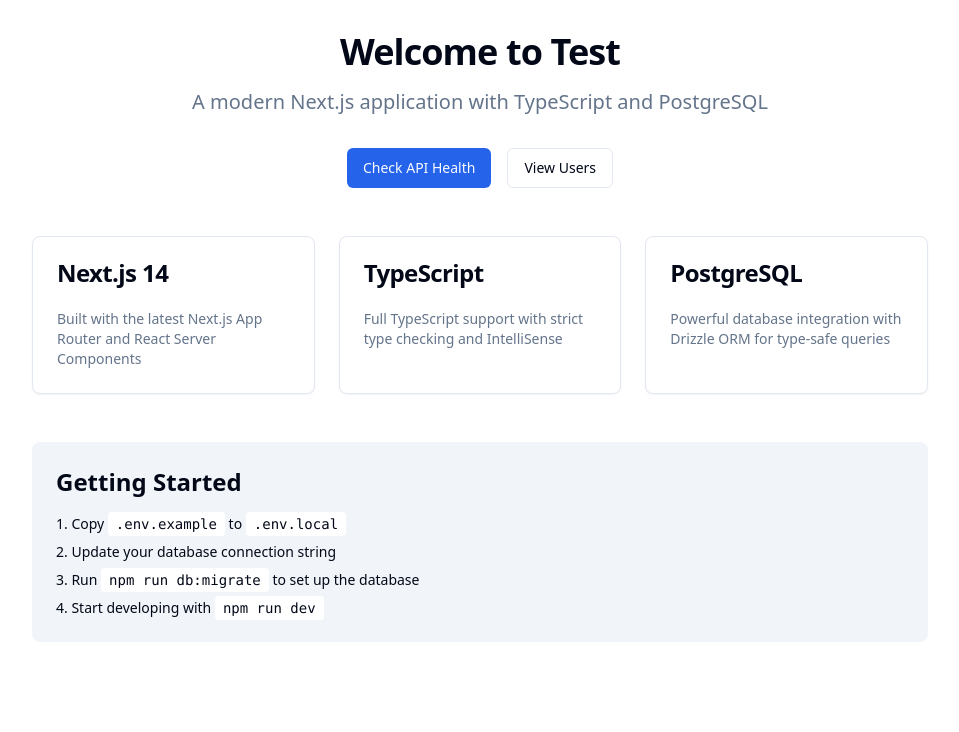
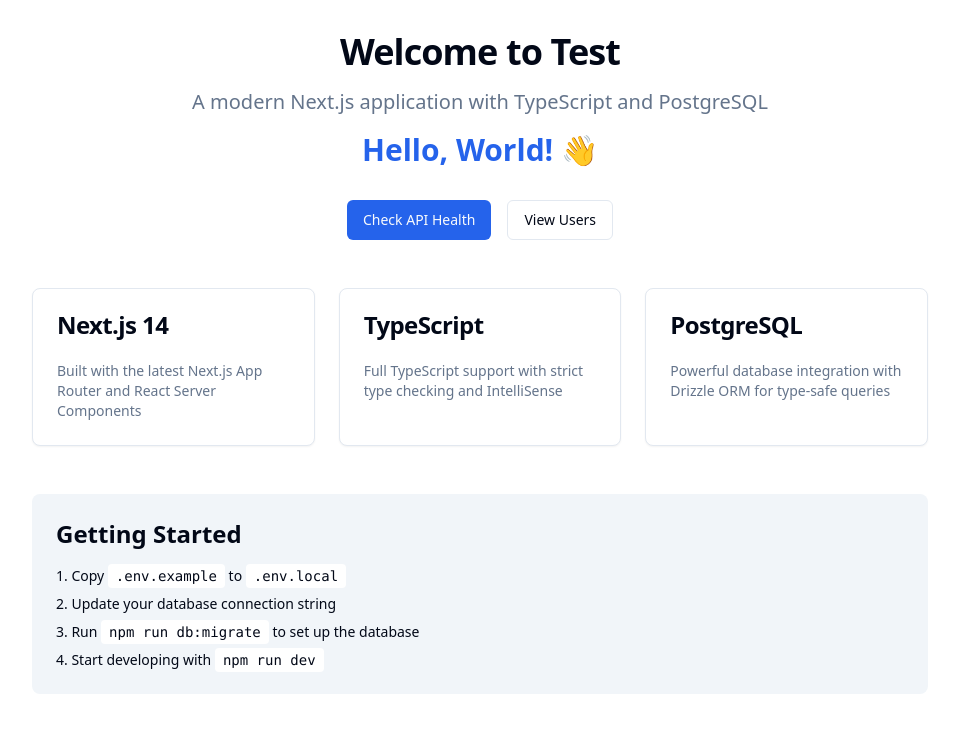
Before and after one commit to matiasne/a-empty-em, a Next.js app: page / in a window 1280 px wide. Shown: the top 732 px of the page, without its empty margins (160-1119 px from the left). Built offline with nearby package versions, Linux system fonts and the light colour scheme.

Commit message:
feat(agent): add a hello world message
Task ID: 7XDITrjeAztaB8zqxWoT
Type: feature
Priority: medium

```diff
--- a/src/app/page.tsx
+++ b/src/app/page.tsx
@@ -10,9 +10,10 @@ export default function HomePage() {
           <h1 className="text-4xl font-bold tracking-tight text-foreground mb-4">
             Welcome to Test
           </h1>
-          <p className="text-xl text-muted-foreground mb-8">
+          <p className="text-xl text-muted-foreground mb-4">
             A modern Next.js application with TypeScript and PostgreSQL
           </p>
+          <p className="text-3xl font-semibold text-primary mb-8">Hello, World! 👋</p>
           <div className="flex gap-4 justify-center">
             <Button asChild>
               <Link href="/api/health">Check API Health</Link>
```
Also changed, not shown: 1 other file (tests, documents, lock files or other folders).
